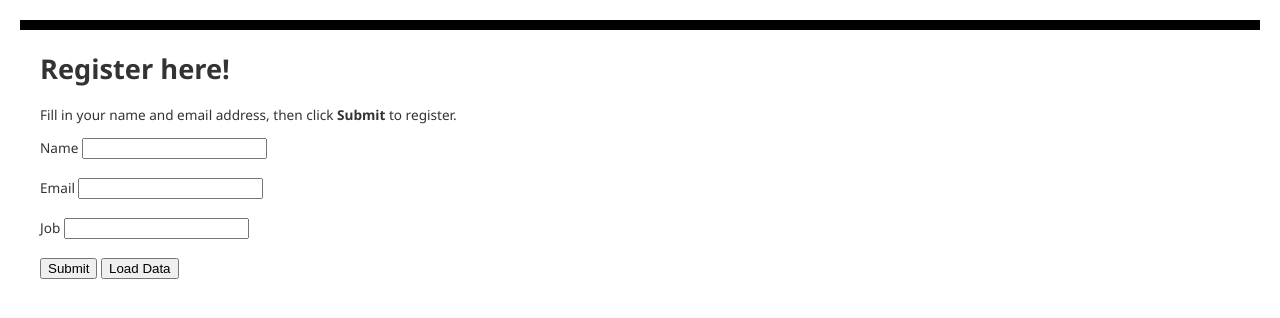
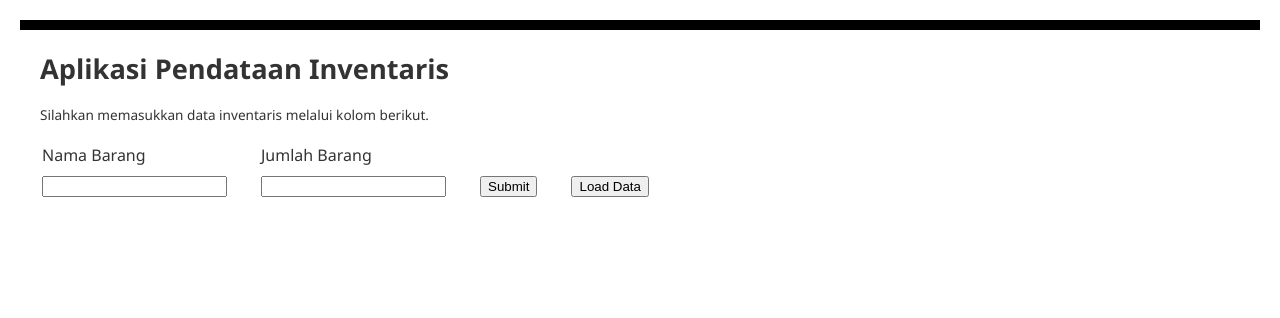
Before and after one commit to waynerog/submission1, a PHP site: page / in a window 1280 px wide. Shown: the top 318 px of the page. Run offline with PHP 8.4, Linux system fonts and the light colour scheme; some libraries are stand-ins or nearby versions.

Commit message:
Update index.php

```diff
--- a/index.php
+++ b/index.php
@@ -16,66 +16,71 @@
  </style>
  </head>
  <body>
- <h1>Register here!</h1>
- <p>Fill in your name and email address, then click <strong>Submit</strong> to register.</p>
- <form method="post" action="index.php" enctype="multipart/form-data" >
-       Name  <input type="text" name="name" id="name"/></br></br>
-       Email <input type="text" name="email" id="email"/></br></br>
-       Job <input type="text" name="job" id="job"/></br></br>
-       <input type="submit" name="submit" value="Submit" />
-       <input type="submit" name="load_data" value="Load Data" />
- </form>
+ <h1>Aplikasi Pendataan Inventaris</h1>
+ <p>Silahkan memasukkan data inventaris melalui kolom berikut.</p>
+<table>
+     <tr>
+        <td>Nama Barang</td>
+        <td>Jumlah Barang</td>
+     </tr>
+     <tr>
+        <form method="post" action="index.php" enctype="multipart/form-data">
+            <td><input type="text" name="name" id="name"/></td>
+            <td><input type="number" name="qty" id="qty"/></td>
+            <td><input type="submit" name="submit" value="Submit" /></td>
+            <td><input type="submit" name="load_data" value="Load Data" /></td>
+        </form>
+     </tr>
+</table>
  <?php
     $host = "rifazures.database.windows.net";
     $user = "waynerog";
     $pass = "Alkmenes1197";
-    $db = "Pendaftaran";
+    $db = "inventaris";
+
     try {
         $conn = new PDO("sqlsrv:server = $host; Database = $db", $user, $pass);
         $conn->setAttribute( PDO::ATTR_ERRMODE, PDO::ERRMODE_EXCEPTION );
     } catch(Exception $e) {
         echo "Failed: " . $e;
     }
+
     if (isset($_POST['submit'])) {
         try {
             $name = $_POST['name'];
-            $email = $_POST['email'];
-            $job = $_POST['job'];
+            $qty = $_POST['qty'];
             $date = date("Y-m-d");
             // Insert data
-            $sql_insert = "INSERT INTO Penggunas (Nama, Email, Pekerjaan, Tanggal)
-                        VALUES (?,?,?,?)";
+            $sql_insert = "INSERT INTO barang (id_barang, nama_barang, jumlah_barang, tanggal_masuk)
+                        VALUES ('',$name,$qty,$date)";
             $stmt = $conn->prepare($sql_insert);
-            $stmt->bindValue(1, $name);
-            $stmt->bindValue(2, $email);
-            $stmt->bindValue(3, $job);
-            $stmt->bindValue(4, $date);
             $stmt->execute();
         } catch(Exception $e) {
             echo "Failed: " . $e;
         }
+
         echo "<h3>Your're registered!</h3>";
     } else if (isset($_POST['load_data'])) {
         try {
-            $sql_select = "SELECT * FROM Penggunas";
+            $sql_select = "SELECT * FROM inventaris";
             $stmt = $conn->query($sql_select);
             $registrants = $stmt->fetchAll();
             if(count($registrants) > 0) {
-                echo "<h2>People who are registered:</h2>";
+                echo "<h2>Data inventaris yang telah masuk :</h2>";
                 echo "<table>";
-                echo "<tr><th>Name</th>";
-                echo "<th>Email</th>";
-                echo "<th>Job</th>";
-                echo "<th>Date</th></tr>";
+                echo "<tr><th>ID Barang</th>";
+                echo "<th>Nama Barang</th>";
+                echo "<th>Jumlah Barang</th>";
+                echo "<th>Tanggal Masuk</th>";
                 foreach($registrants as $registrant) {
-                    echo "<tr><td>".$registrant['Nama']."</td>";
-                    echo "<td>".$registrant['Email']."</td>";
-                    echo "<td>".$registrant['Pekerjaan']."</td>";
-                    echo "<td>".$registrant['Tanggal']."</td></tr>";
+                    echo "<tr><td>".$registrant['id_barang']."</td>";
+                    echo "<td>".$registrant['nama_barang']."</td>";
+                    echo "<td>".$registrant['jumlah_barang']."</td>";
+                    echo "<td>".$registrant['tanggal_masuk']."</td>";
                 }
                 echo "</table>";
             } else {
-                echo "<h3>No one is currently registered.</h3>";
+                echo "<h3>Belum ada data inventaris yang dimasukkan.</h3>";
             }
         } catch(Exception $e) {
             echo "Failed: " . $e;
@@ -83,4 +88,4 @@
     }
  ?>
  </body>
-</html>
+ </html>
```
